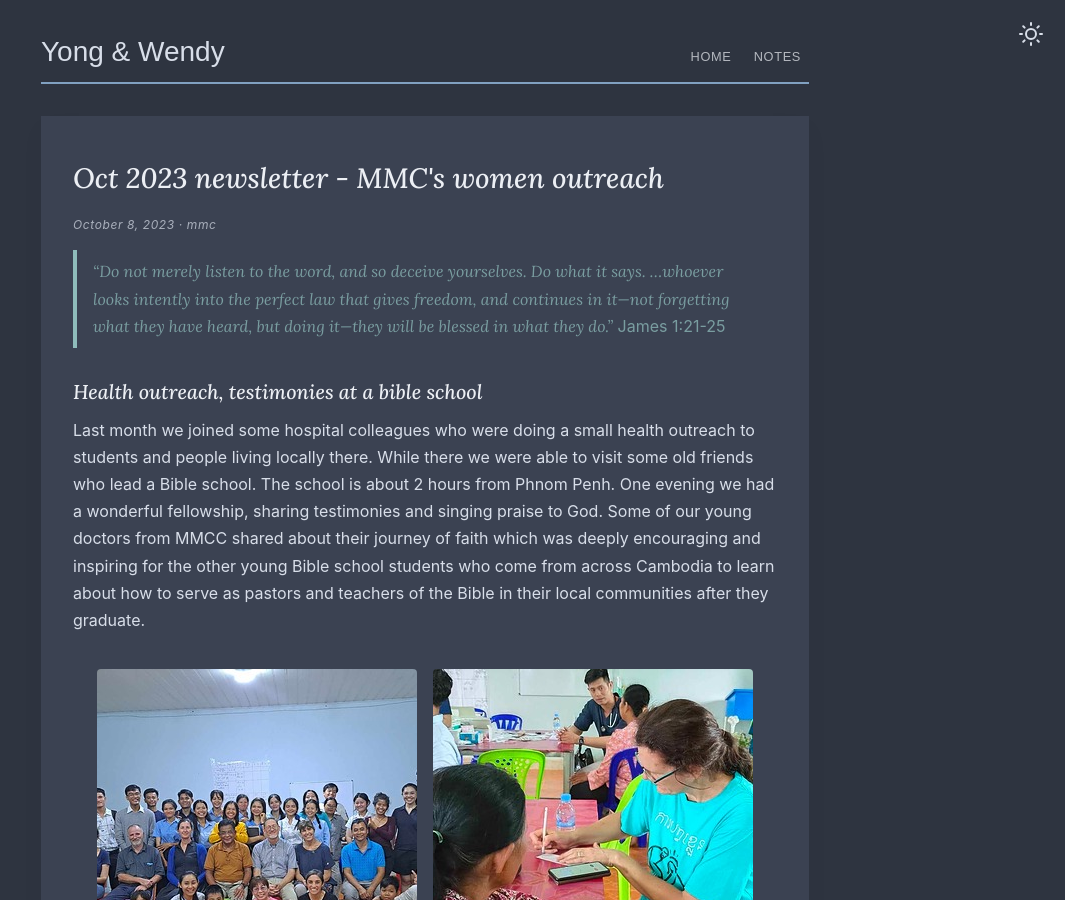
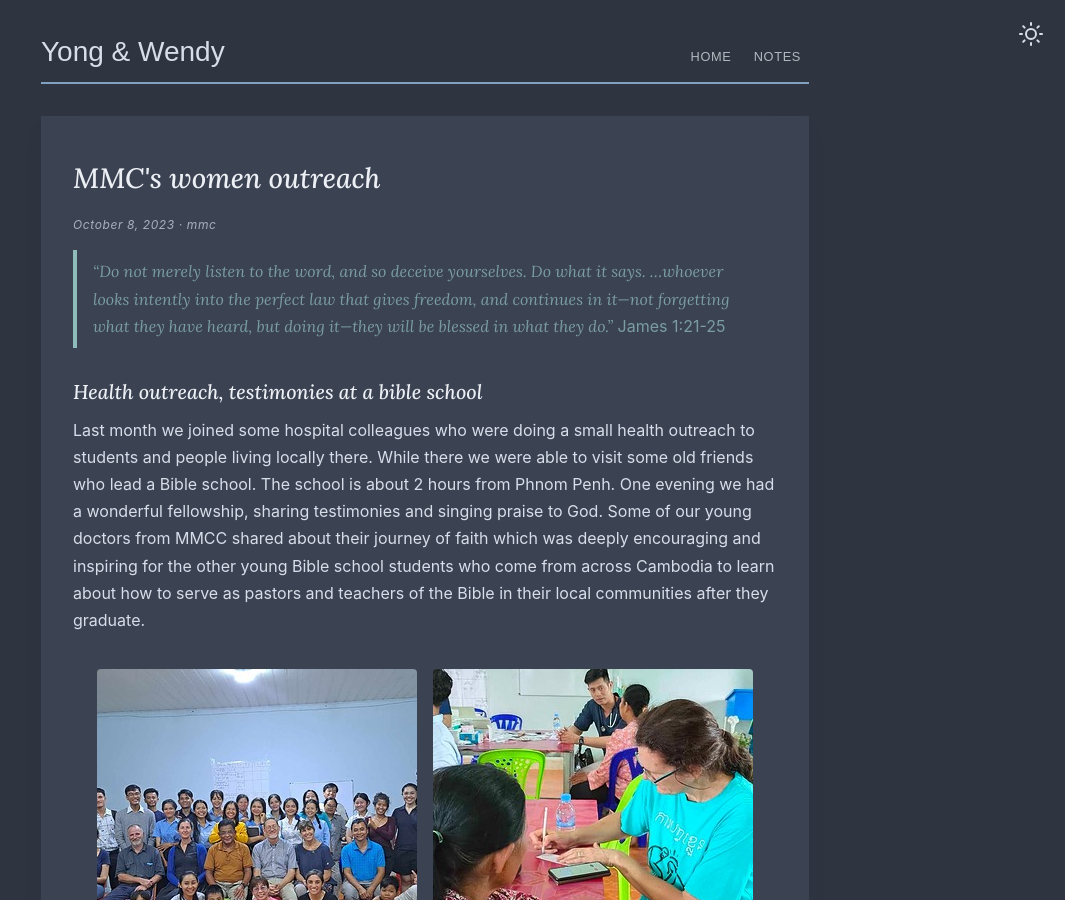
Before and after one commit to yong-lim/4lims, a Jekyll site: the page built from _posts/2023-10-08-MMC-Women-Outreach.md, in a window 1280 px wide and 900 px high. Shown: the whole window, without its empty margins (215-1280 px from the left). Built offline with Jekyll 4.4.1, drawn with Linux system fonts in a browser that asks for light colours; some web fonts are replaced.

Commit message:
Change title

```diff
--- a/_posts/2023-10-08-MMC-Women-Outreach.md
+++ b/_posts/2023-10-08-MMC-Women-Outreach.md
@@ -1,6 +1,6 @@
 ---
 layout: post
-title: Oct 2023 newsletter - MMC's women outreach
+title: MMC's women outreach
 summary: MMC's women outreach to a Bible school in Prey Chhor.
 tags: [mmc]
 
```
